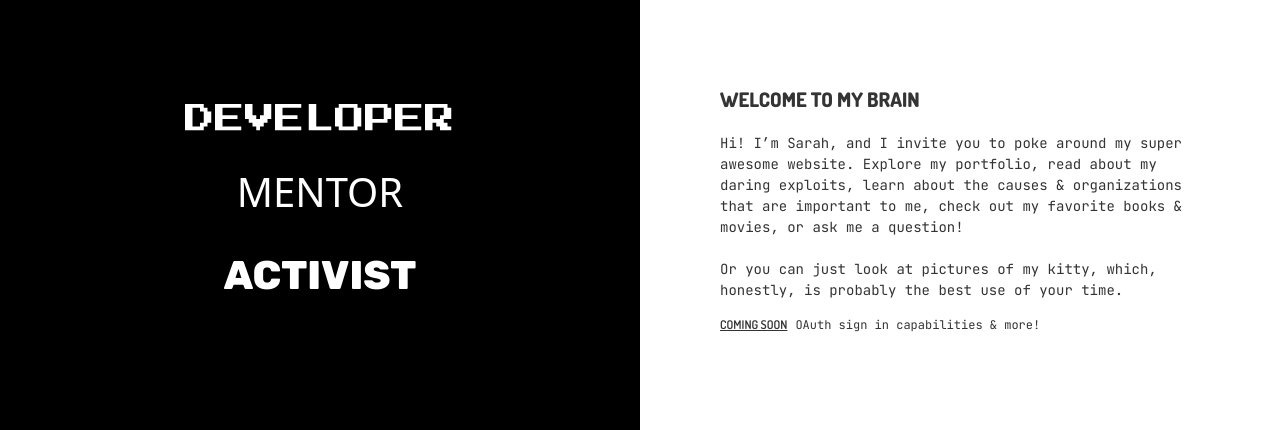
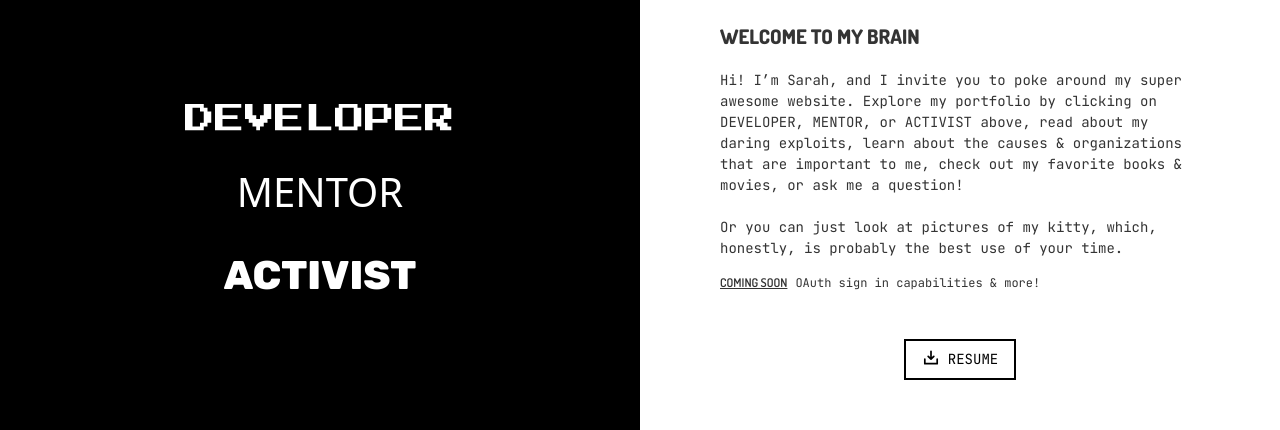
Before and after one commit to sarahelizabeth/sarahcodes_frontend, a React (Vite) app: page / in a window 1280 px wide. Shown: the part 191-621 px from the top of the page. Built offline with nearby package versions, Linux system fonts and the light colour scheme; no server answers; the database is empty; a web font is replaced by a local one.

Commit message:
removed testing stuff, fixe d register flow, added resume download button

```diff
--- a/src/components/auth/RegisterForm.jsx
+++ b/src/components/auth/RegisterForm.jsx
@@ -28,28 +28,25 @@ export const RegisterForm = ({ handleSuccess }) => {
   });
 
   const handleSubmit = async () => {
-    // if (!form.current.check()) {
-    //   return;
-    // }
+    if (!form.current.check()) {
+      return;
+    }
 
-    // const { data, error } = await supabase.auth.signUp({
-    //   email: formValue.email,
-    //   password: formValue.password1,
-    //   options: {
-    //     data: {
-    //       first_name: formValue.first_name,
-    //       last_name: formValue.last_name,
-    //     },
-    //   },
-    // });
-    // console.log(data, error);
-
-    // if (error) {
-    //   console.error('register error: ', error);
-    //   setShowError(true);
-    //   return;
-    // }
-
+    const { data, error } = await supabase.auth.signUp({
+      email: formValue.email,
+      password: formValue.password1,
+      options: {
+        data: {
+          first_name: formValue.first_name,
+          last_name: formValue.last_name,
+        },
+      },
+    });
+    if (error) {
+      console.error('register error: ', error);
+      setShowError(true);
+      return;
+    }
     handleSuccess();
   };
 
--- a/src/components/cuties/PicModal.jsx
+++ b/src/components/cuties/PicModal.jsx
@@ -115,7 +115,7 @@ export const PicModal = ({ picData, isOpen, handleClose }) => {
                   </div>
                   <div className='flex items-center gap-2 text-right'>
                     <p>{likes} likes</p>
-                    {isLiked ? <FaHeart size={24} onClick={handleLike} className='text-red-500' /> : <FaRegHeart size={24} onClick={handleLike} className='cursor-pointer' />}
+                    {isLiked ? <FaHeart size={24} onClick={handleLike} className='text-red-500' /> : <FaRegHeart size={24} onClick={handleLike} className='md:cursor-pointer' />}
                   </div>
                 </div>
                 {modalPic.breed.length > 0 && (
--- a/src/components/main/Intro.jsx
+++ b/src/components/main/Intro.jsx
@@ -1,15 +1,28 @@
 import React from 'react';
+import { PiDownloadSimpleBold } from 'react-icons/pi';
+export const Intro = () => {
+  const handleResumeDownload = () => {
+    fetch('Sarah_Murray_CV_2024.pdf').then((response) => {
+      response.blob().then((blob) => {
+        const fileURL = window.URL.createObjectURL(blob);
 
-export const Intro = () => {
+        let alink = document.createElement('a');
+        alink.href = fileURL;
+        alink.download = 'Sarah_Murray_CV_2024.pdf';
+        alink.click();
+      });
+    });
+  };
   return (
-    <div className='h-full flex items-center'>
+    <div className='h-full flex flex-col justify-center items-center'>
       <div>
         <p className='mb-3 dosis font-extrabold text-xl pb-2'>WELCOME TO MY BRAIN</p>
         <p>
-          Hi! I’m Sarah, and I invite you to poke around my super awesome website. Explore my portfolio, read about my
-          daring exploits, learn about the causes & organizations that are important to me, check out my favorite books
-          & movies, or ask me a question!
-          <br /><br />
+          Hi! I’m Sarah, and I invite you to poke around my super awesome website. Explore my portfolio by clicking on
+          DEVELOPER, MENTOR, or ACTIVIST above, read about my daring exploits, learn about the causes & organizations
+          that are important to me, check out my favorite books & movies, or ask me a question!
+          <br />
+          <br />
           Or you can just look at pictures of my kitty, which, honestly, is probably the best use of your time.
         </p>
         <p className='text-xs mt-4'>
@@ -17,6 +30,14 @@ export const Intro = () => {
           more!
         </p>
       </div>
+      <button
+        className='button-shadow-black flex border-2 border-black text-black px-4 py-2 uppercase mt-12 mb-4 hover:font-bold z-20'
+        onClick={handleResumeDownload}
+        type='submit'
+      >
+        <PiDownloadSimpleBold size={18} />
+        <span className='pl-2'>Resume</span>
+      </button>
     </div>
   );
 };
--- a/src/pages/PetPicsPage.jsx
+++ b/src/pages/PetPicsPage.jsx
@@ -19,10 +19,10 @@ export const PetPicsPage = ({ handlePageChange }) => {
   const [contentError, setContentError] = useState(false);
 
   const handleSubmit = () => {
-    // if (!user) {
-    //   handleShowWarning();
-    //   return;
-    // }
+    if (!user) {
+      handleShowWarning();
+      return;
+    }
     setOpen(true);
   };
 
```
